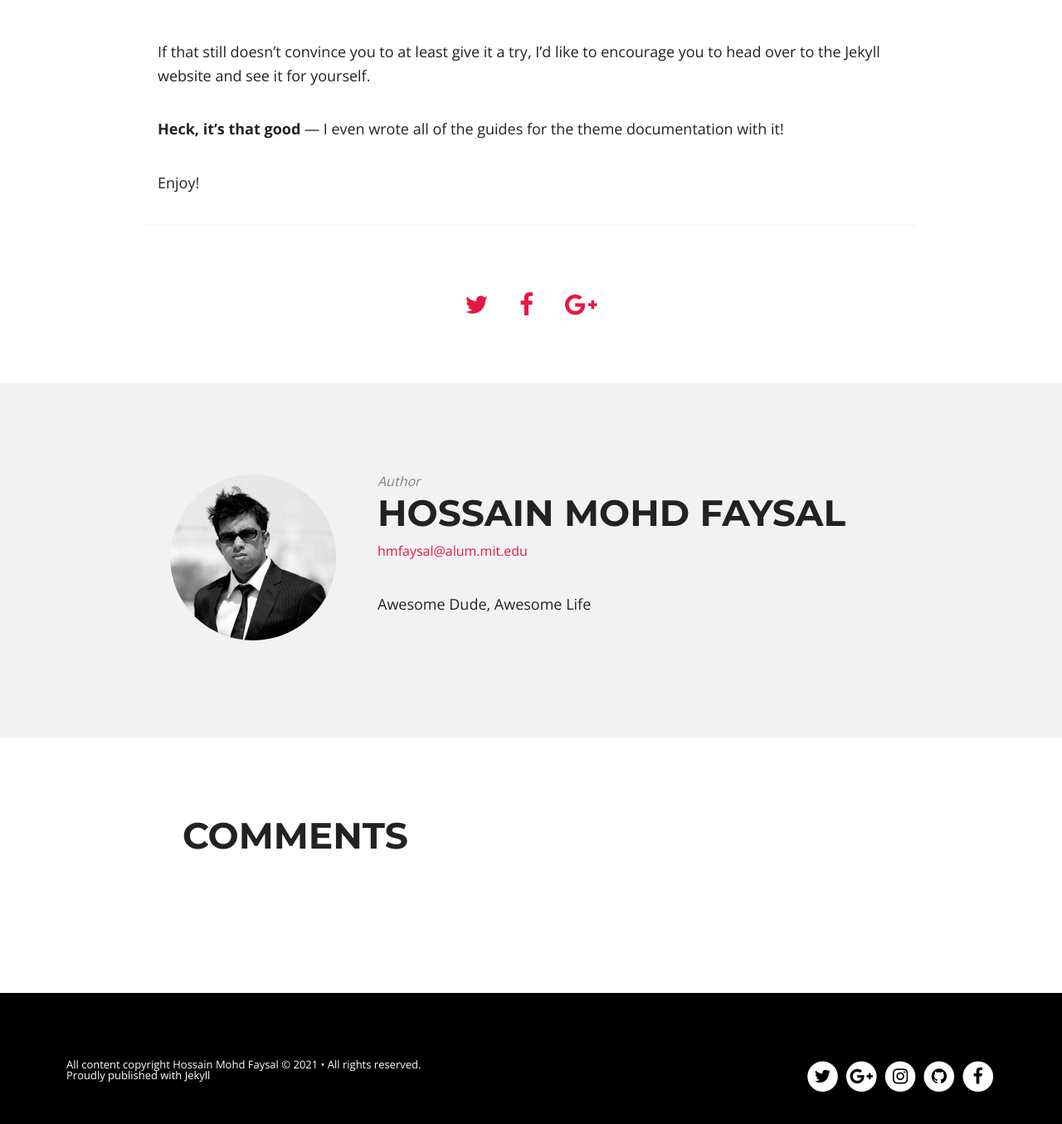
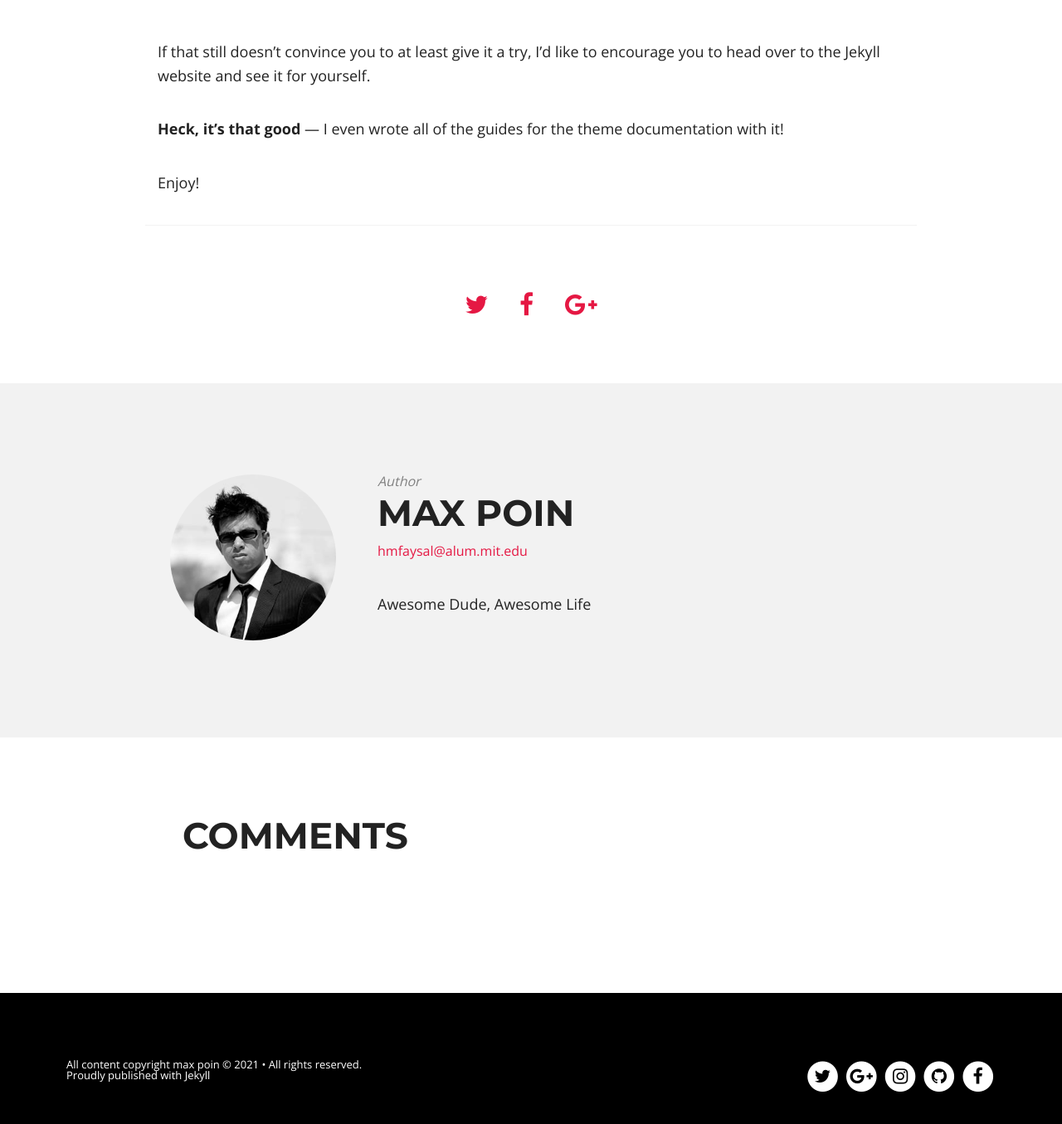
Before and after one commit to basobox/decorior2, a Jekyll site: the page built from _posts/2014-07-23-why-jekyll.md, in a window 1280 px wide and 1400 px high, scrolled down 1288 px. Shown: the top 1355 px of the window at 83% size. Built offline with Jekyll 4.4.1, drawn with Linux system fonts in a browser that asks for light colours; nearby versions of some CDN libraries; comment, search, counter and statistics services are not loaded; some of the changed text lies outside the part shown.

Commit message:
Update _config.yml

```diff
--- a/_config.yml
+++ b/_config.yml
@@ -1,17 +1,17 @@
-title:            Notepad
+title:            decorior2
 description:      "Blogging is fun"
 logo:             logo.png
-disqus_shortname: hmfaysal
+disqus_shortname: d2_hmfaysal
 share:            true
 dropcap:			true
 # Change url to your domain. Leave localhost server or blank when working locally.
 # or use the hint from http://jekyllrb.com/docs/github-pages/ to keep this the same
 # whether working locally or remotely. Start Jekyll with: jekyll serve --baseurl ''
-url:        	  /Notepad
+url:        	  /decorior2
 
 # Owner/author information
 owner:
-  name:           Hossain Mohd Faysal
+  name:           max poin
   avatar:         hmfaysal.jpg
   email:          hmfaysal@alum.mit.edu
   # Use the coder's toolbox at http://coderstoolbox.net/string/#!encoding=xml&action=encode&charset=us_ascii to encode your description into XML string
```
